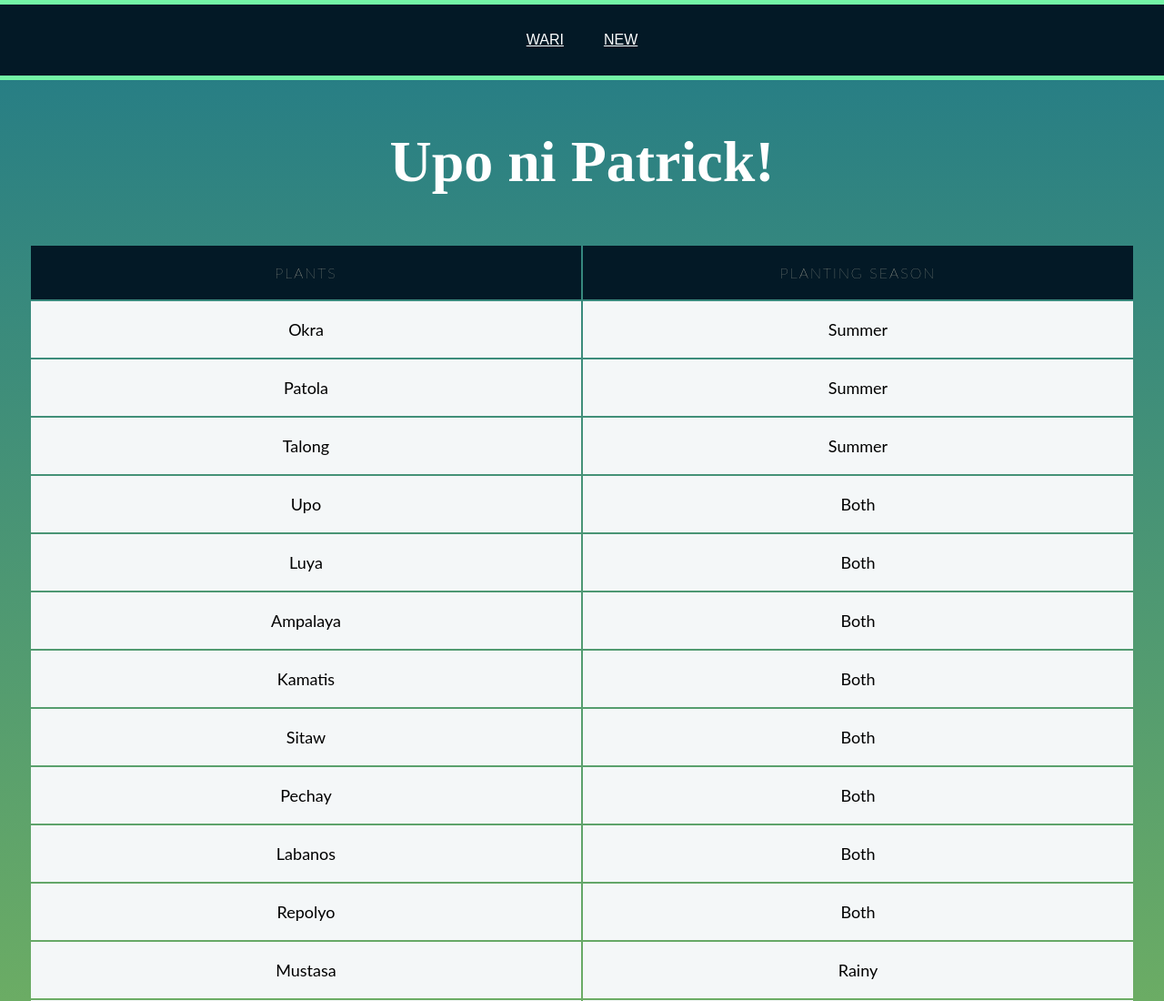
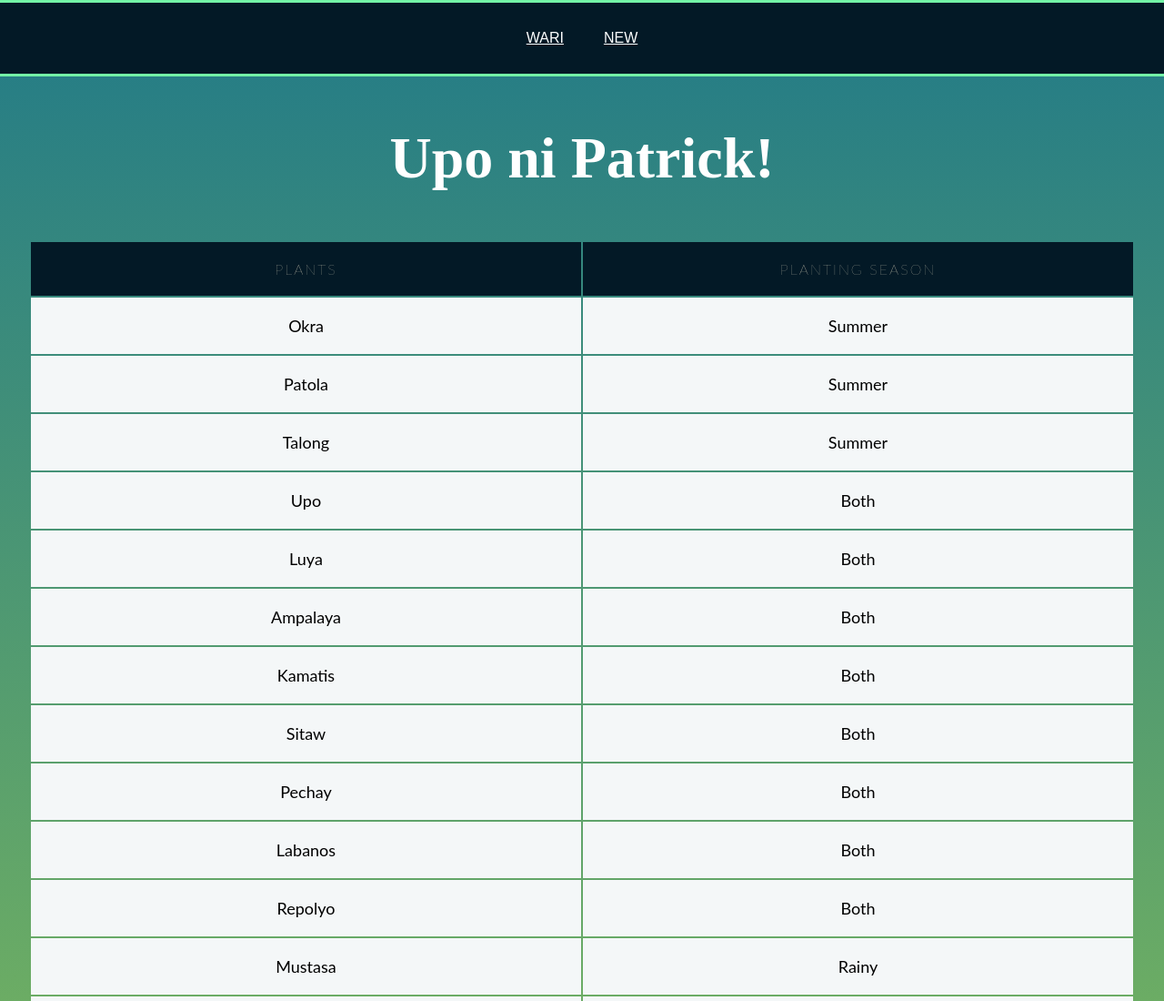
Before and after one commit to Giem0211/WARI_giem, a plain HTML site: page WARII/index_2.html in a window 1280 px wide. Shown: the top 1100 px of the page at 91% size. Drawn offline with Linux system fonts and the light colour scheme.

Commit message:
Add files via upload

```diff
--- a/WARII/style.css
+++ b/WARII/style.css
@@ -6,8 +6,8 @@ body {
 header {
   background-color: #031926;
   background-repeat: no-repeat;
-  border-top:#73f4a6 5px solid;
-  border-bottom:#73f4a6 5px solid;
+  border-top:#73f4a6 3px solid;
+  border-bottom:#73f4a6 3px solid;
   position: relative;
   height: 100%;
   width: 100%;
```
